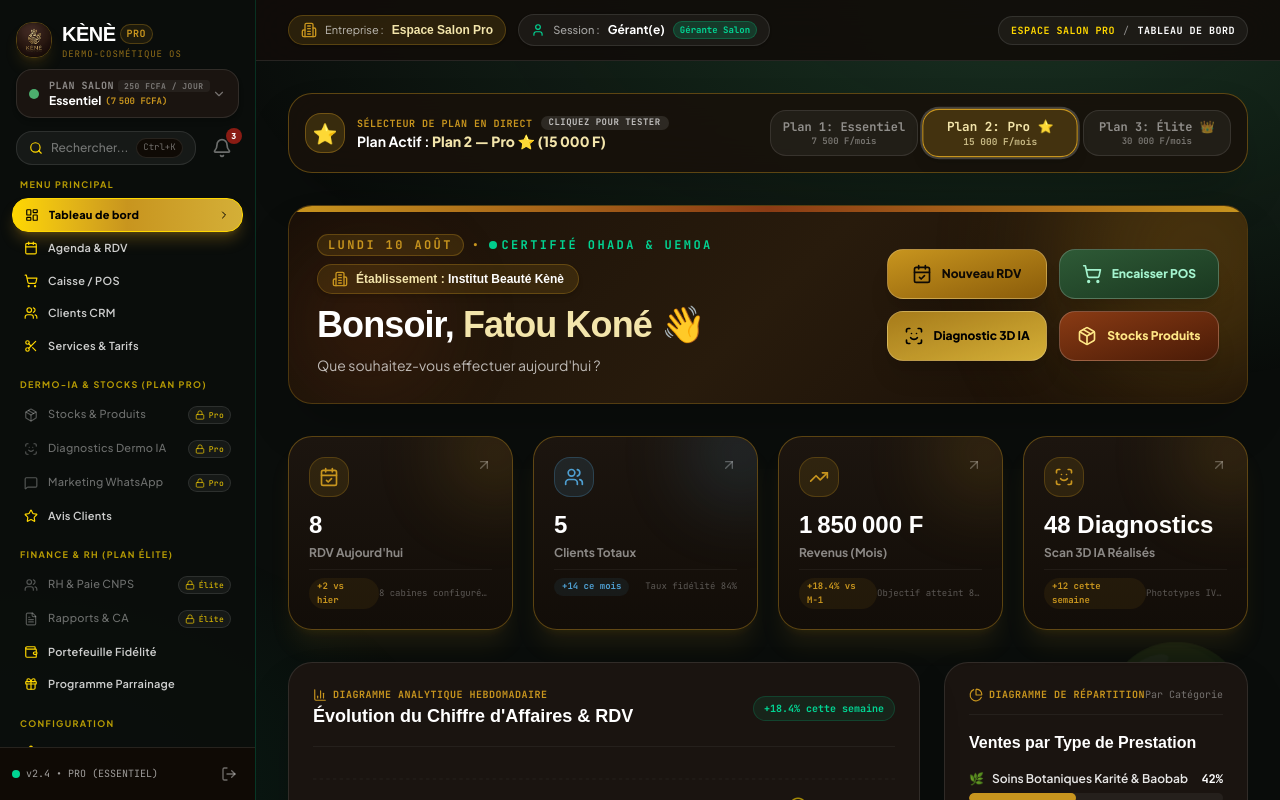
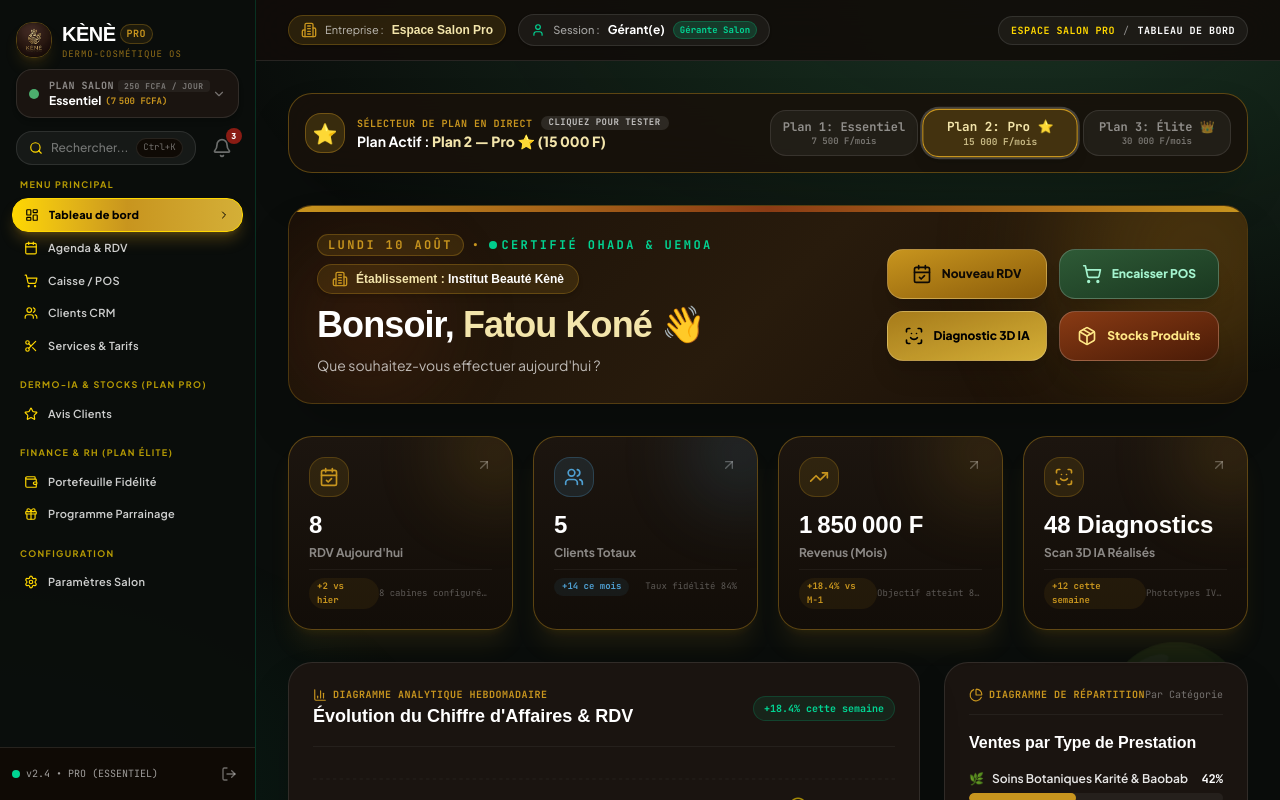
Before and after one commit to Fenezara/kene-os, a Next.js app: page /dashboard in a window 1280 px wide. Shown: the top 800 px of the page. Built offline with nearby package versions, Linux system fonts and the light colour scheme; a web font is replaced by a local one.

Commit message:
fix(ui): filter navigation menu items so buttons strictly appear or disappear based on plan choice on both Client and Pro layouts

```diff
--- a/src/app/(client)/layout.tsx
+++ b/src/app/(client)/layout.tsx
@@ -7,6 +7,7 @@ import { Home, Calendar, ScanFace, Wallet, ShoppingBag, Sprout, Bell, User, Spar
 import { motion, AnimatePresence } from 'framer-motion';
 
 import { RoleSwitcher } from '@/components/RoleSwitcher';
+import { PlanSwitcher } from '@/components/PlanSwitcher';
 import { BackButton } from '@/components/ui/back-button';
 import { KeneLogo } from '@/components/ui/logo';
 import { handleLogout } from '@/lib/logout';
@@ -21,7 +22,7 @@ export default function ClientLayout({
   const router = useRouter();
   const [mobileMenuOpen, setMobileMenuOpen] = useState(false);
   const [mounted, setMounted] = useState(false);
-  const [isVoiceAssistantOpen, setIsVoiceAssistantOpen] = useState(false);
+  const [activePlan, setActivePlan] = useState<'essentiel' | 'pro' | 'elite'>('essentiel');
 
   useEffect(() => {
     setMounted(true);
@@ -49,13 +50,36 @@ export default function ClientLayout({
     }
   }, []);
 
-  const navLinks = [
-    { href: '/portal', label: 'Accueil', icon: Home },
-    { href: '/salons', label: 'Salons & Carte Boutique', icon: MapPin },
-    { href: '/chat', label: 'Dr. Mama Kènè IA 🩺🎙️', icon: Stethoscope },
-    { href: '/diagnostic', label: 'Bilan Cutané', icon: ScanFace },
-    { href: '/appointments', label: 'Mes RDV', icon: Calendar },
+  useEffect(() => {
+    const updatePlan = () => {
+      try {
+        const stored = localStorage.getItem('kene_active_plan');
+        if (stored && (stored === 'essentiel' || stored === 'pro' || stored === 'elite')) {
+          setActivePlan(stored);
+        }
+      } catch (e) {}
+    };
+
+    updatePlan();
+    window.addEventListener('kene_plan_changed', updatePlan);
+    return () => window.removeEventListener('kene_plan_changed', updatePlan);
+  }, []);
+
+  // Filter navigation buttons dynamically depending on activePlan selection
+  const allNavLinks = [
+    { href: '/portal', label: 'Accueil', icon: Home, plan: 'essentiel' },
+    { href: '/salons', label: 'Salons & Carte Boutique', icon: MapPin, plan: 'essentiel' },
+    { href: '/appointments', label: 'Mes RDV', icon: Calendar, plan: 'essentiel' },
+    { href: '/diagnostic', label: 'Bilan Cutané', icon: ScanFace, plan: 'pro' },
+    { href: '/chat', label: 'Dr. Mama Kènè IA 🩺🎙️', icon: Stethoscope, plan: 'elite' },
   ];
+
+  const navLinks = allNavLinks.filter((link) => {
+    if (link.plan === 'essentiel') return true;
+    if (link.plan === 'pro') return activePlan === 'pro' || activePlan === 'elite';
+    if (link.plan === 'elite') return activePlan === 'elite';
+    return true;
+  });
 
   return (
     <div className="min-h-screen bg-[#0F0A05] text-white flex flex-col font-sans selection:bg-[var(--gold-kene)] selection:text-[#0F0A05]">
@@ -100,6 +124,10 @@ export default function ClientLayout({
 
           {/* Right Actions */}
           <div className="flex items-center gap-2 sm:gap-3">
+            <div className="hidden sm:block w-48">
+              <PlanSwitcher />
+            </div>
+
             <Link
               href="/client-notifications"
               className="p-2 rounded-xl bg-white/5 hover:bg-white/10 text-white/70 hover:text-white transition relative"
--- a/src/app/(pro)/layout.tsx
+++ b/src/app/(pro)/layout.tsx
@@ -99,7 +99,8 @@ function SidebarContent({ pathname, onNavigate }: { pathname: string; onNavigate
       {/* Dynamic Nav groups according to activePlan */}
       <nav className="flex-1 overflow-y-auto px-3 pb-4 space-y-4 scrollbar-none">
         {groups.map((group) => {
-          const items = navItems.filter(i => i.group === group)
+          const items = navItems.filter(i => i.group === group && allowedModules.includes(i.id))
+          if (items.length === 0) return null;
 
           return (
             <div key={group}>
@@ -109,39 +110,19 @@ function SidebarContent({ pathname, onNavigate }: { pathname: string; onNavigate
               <div className="space-y-0.5">
                 {items.map((item) => {
                   const isActive = pathname === item.href
-                  const isAllowed = allowedModules.includes(item.id)
                   const Icon = item.icon
 
                   return (
-                    <Link
-                      key={item.href}
-                      href={item.href}
-                      onClick={(e) => {
-                        if (!isAllowed) {
-                          toast({
-                            title: `🔒 Module réservé au ${item.group === 'expert' ? 'Plan Élite' : 'Plan Pro'}`,
-                            description: "Veuillez changer de plan ci-dessus pour simuler le déverrouillage de ce module.",
-                          });
-                        }
-                        if (onNavigate) onNavigate();
-                      }}
-                    >
+                    <Link key={item.href} href={item.href} onClick={onNavigate}>
                       <div className={`flex items-center gap-2.5 px-3 py-2 rounded-xl text-[11px] tracking-wide transition-all duration-200 cursor-pointer ${
                         isActive
                           ? 'bg-gradient-to-r from-[#FFD700] via-[#C8951E] to-[#D4AF37] text-black font-black shadow-lg shadow-[#C8951E]/30 border border-[#FFD700]'
-                          : isAllowed
-                          ? 'text-white/80 hover:text-white hover:bg-white/10 font-semibold'
-                          : 'text-white/40 hover:bg-white/5 font-medium'
+                          : 'text-white/80 hover:text-white hover:bg-white/10 font-semibold'
                       }`}>
-                        <Icon className={`w-3.5 h-3.5 shrink-0 ${isActive ? 'text-black font-bold' : isAllowed ? 'text-[#FFD700]' : 'text-white/30'}`} />
+                        <Icon className={`w-3.5 h-3.5 shrink-0 ${isActive ? 'text-black font-bold' : 'text-[#FFD700]'}`} />
                         <span className={`truncate ${isActive ? 'text-black font-black' : ''}`}>{item.name}</span>
-                        {isActive ? (
+                        {isActive && (
                           <ChevronRight className="w-3 h-3 ml-auto text-black font-bold shrink-0" />
-                        ) : !isAllowed && (
-                          <div className="ml-auto flex items-center gap-1 bg-white/5 border border-white/10 px-1.5 py-0.5 rounded-md text-[8px] font-mono text-[#FFD700]/80 shrink-0">
-                            <Lock className="w-2.5 h-2.5" />
-                            <span>{item.group === 'expert' ? 'Élite' : 'Pro'}</span>
-                          </div>
                         )}
                       </div>
                     </Link>
```
